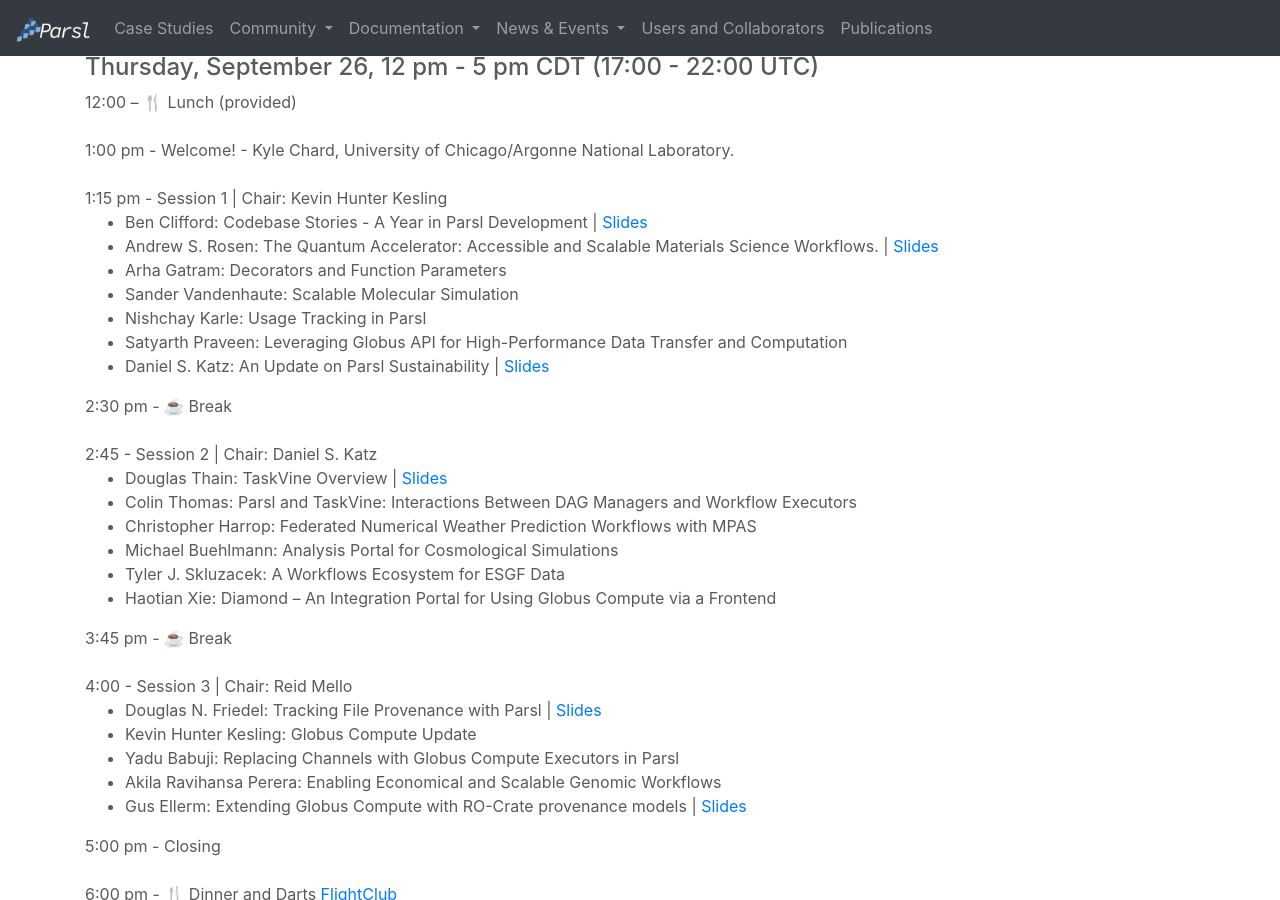
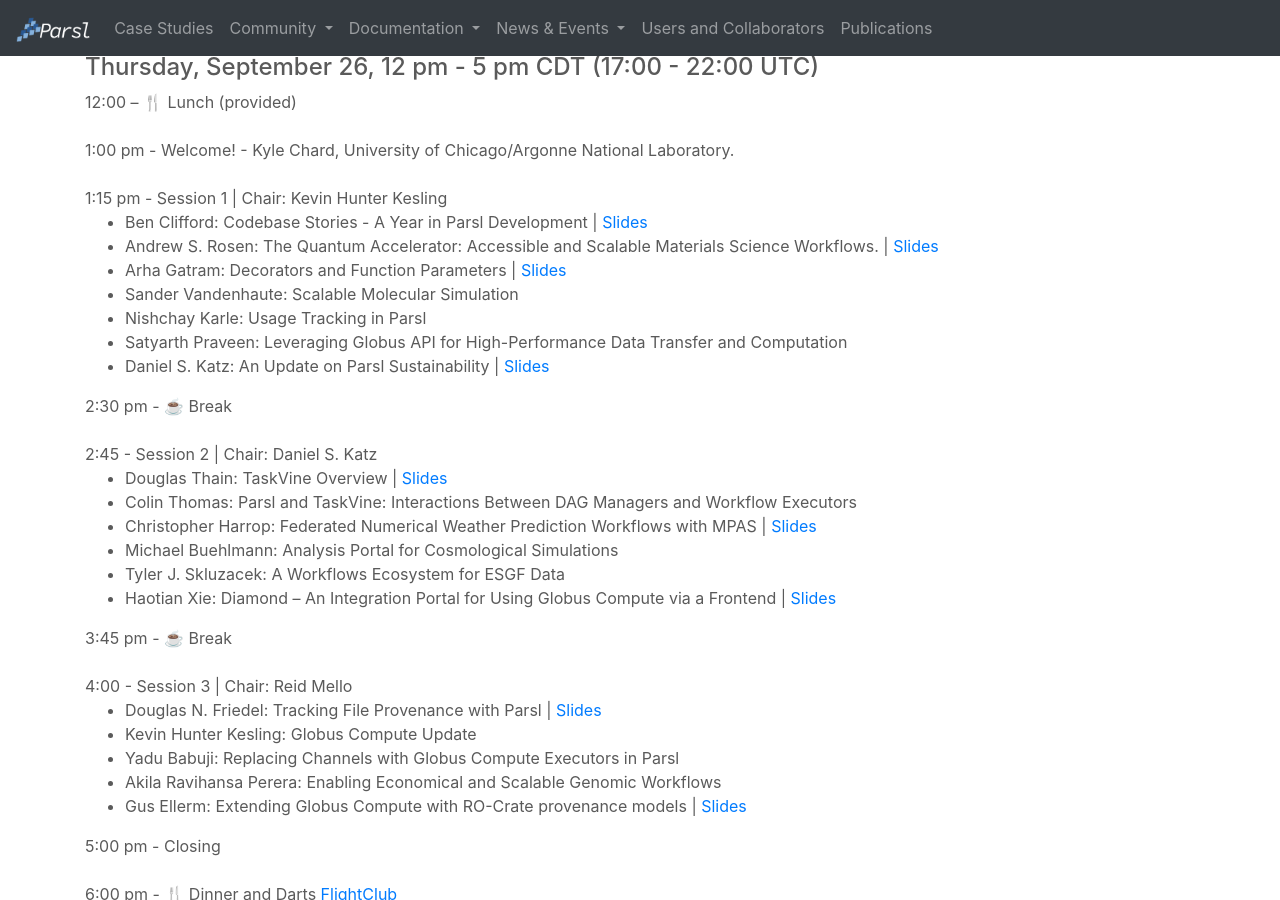
Before and after one commit to Parsl/parsl.github.io, a Jekyll site: the page built from parslfest/parslfest2024.html, in a window 1280 px wide and 900 px high, scrolled down 1239 px. Built offline with Jekyll 4.4.1, drawn with Linux system fonts in a browser that asks for light colours.

Commit message:
Update parslfest2024.html

```diff
--- a/parslfest/parslfest2024.html
+++ b/parslfest/parslfest2024.html
@@ -103,7 +103,7 @@
       <ul>
 	<li>Ben Clifford: Codebase Stories - A Year in Parsl Development | <a href="2024/clifford-codebase-stories.pdf">Slides</a></li>
 	<li>Andrew S. Rosen: The Quantum Accelerator: Accessible and Scalable Materials Science Workflows. | <a href="2024/rosen-andrew_quacc.pdf">Slides</a></li>
-	<li>Arha Gatram: Decorators and Function Parameters</li>
+	<li>Arha Gatram: Decorators and Function Parameters | <a href="2024/Gatram-Arha_Parsl_Decorators.pdf" target="_blank">Slides</a></li>
 	<li>Sander Vandenhaute: Scalable Molecular Simulation</li>
 	<li>Nishchay Karle: Usage Tracking in Parsl</li>
 	<li>Satyarth Praveen: Leveraging Globus API for High-Performance Data Transfer and Computation</li>
@@ -116,10 +116,10 @@
       <ul>
 	<li>Douglas Thain: TaskVine Overview | <a href="https://docs.google.com/presentation/u/0/d/1j7UVptxrwSWHOBfoVtjgrXRGyw_CJH9MhH2GzRdP5C0/mobilepresent#slide=id.g2f8cd152236_0_179" target="_blank">Slides</a></li>
 	<li>Colin Thomas: Parsl and TaskVine: Interactions Between DAG Managers and Workflow Executors</li>
-	<li>Christopher Harrop: Federated Numerical Weather Prediction Workflows with MPAS</li>
+	<li>Christopher Harrop: Federated Numerical Weather Prediction Workflows with MPAS | <a href="2024/Harrop-Christopher_pf24-presentation.pdf" target="_blank">Slides</a></li>
 	<li>Michael Buehlmann: Analysis Portal for Cosmological Simulations</li>
 	<li>Tyler J. Skluzacek: A Workflows Ecosystem for ESGF Data</li>
-	<li>Haotian Xie: Diamond – An Integration Portal for Using Globus Compute via a Frontend</li>
+	<li>Haotian Xie: Diamond – An Integration Portal for Using Globus Compute via a Frontend | <a href="2024/Haotian-Xie_Diamond.pdf" target="_blank">Slides</a></li>
       </ul>
 
       3:45 pm - ☕️ Break  <br /><br />
```
